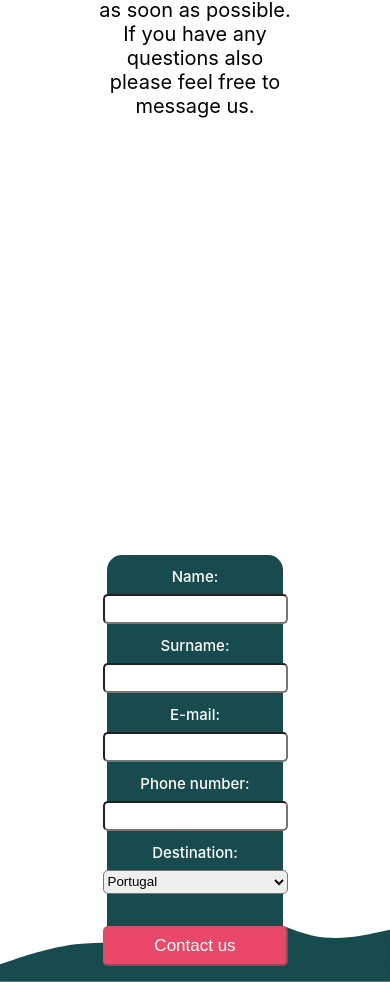
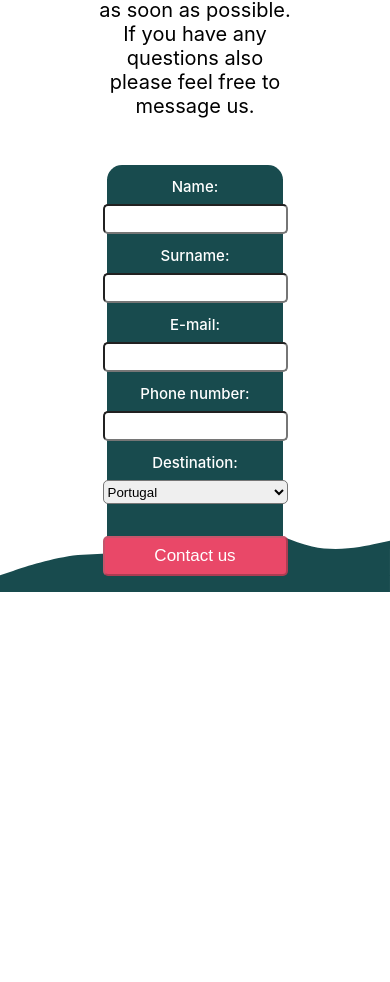
Before and after one commit to LilBr21/surf-retreats, a React (Create React App) app: page / in a window 390 px wide. Shown: the part 6172-7154 px from the top of the page. After the commit the page ends 6764 px from the top, so only its background shows below. Built offline with nearby package versions, Linux system fonts and the light colour scheme.

Commit message:
responsiveness improved

```diff
--- a/src/App.css
+++ b/src/App.css
@@ -7,7 +7,7 @@
   display: flex;
   flex-direction: column-reverse;
   align-items: center;
-  height: 100vh;
+  margin-top: 23rem;
   width: 100%;
 }
 
--- a/src/components/Form.styles.css
+++ b/src/components/Form.styles.css
@@ -31,7 +31,7 @@
 }
 
 .validation-msg {
-    font-size: 17px;
+    font-size: 15px;
 }
 
 .form-btn {
```
